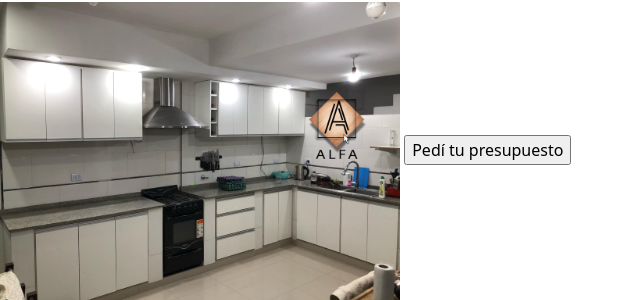
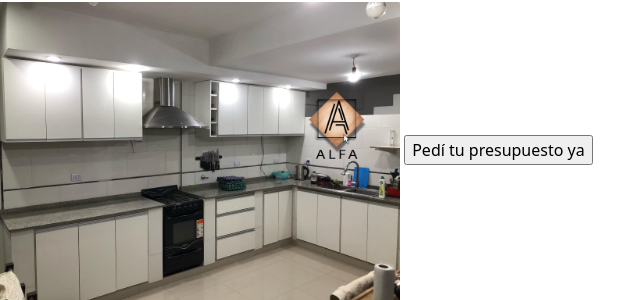
Before and after one commit to tinchoaballay/ALFA, a plain HTML site: page index.html/index.html in a window 1280 px wide. Shown: the part 190-490 px from the top of the page, 0-640 px from the left. Drawn offline with nearby package versions, Linux system fonts and the light colour scheme.

Commit message:
probando

```diff
--- a/index.html/index.html
+++ b/index.html/index.html
@@ -53,7 +53,7 @@
     <img src="alfa.png" width="400x400"
     <form>
 
-        <input type="button" value="Pedí tu presupuesto">
+        <input type="button" value="Pedí tu presupuesto ya">
 
     </form>
     <header>
```
